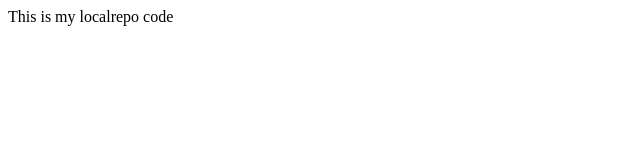
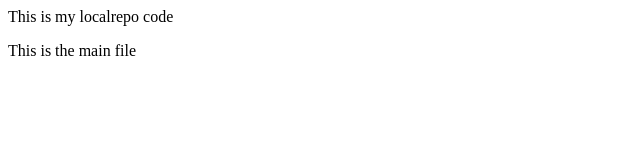
Before and after one commit to yashasalmol/yashasalmol123, a plain HTML site: page index.html in a window 1280 px wide. Shown: the whole page, without its empty margins (0-640 px from the left). Drawn offline with Linux system fonts and the light colour scheme.

Commit message:
Add paragraph

```diff
--- a/index.html
+++ b/index.html
@@ -1 +1,2 @@
 <p>This is my localrepo code</p>
+<p>This is the main file</p>
```
